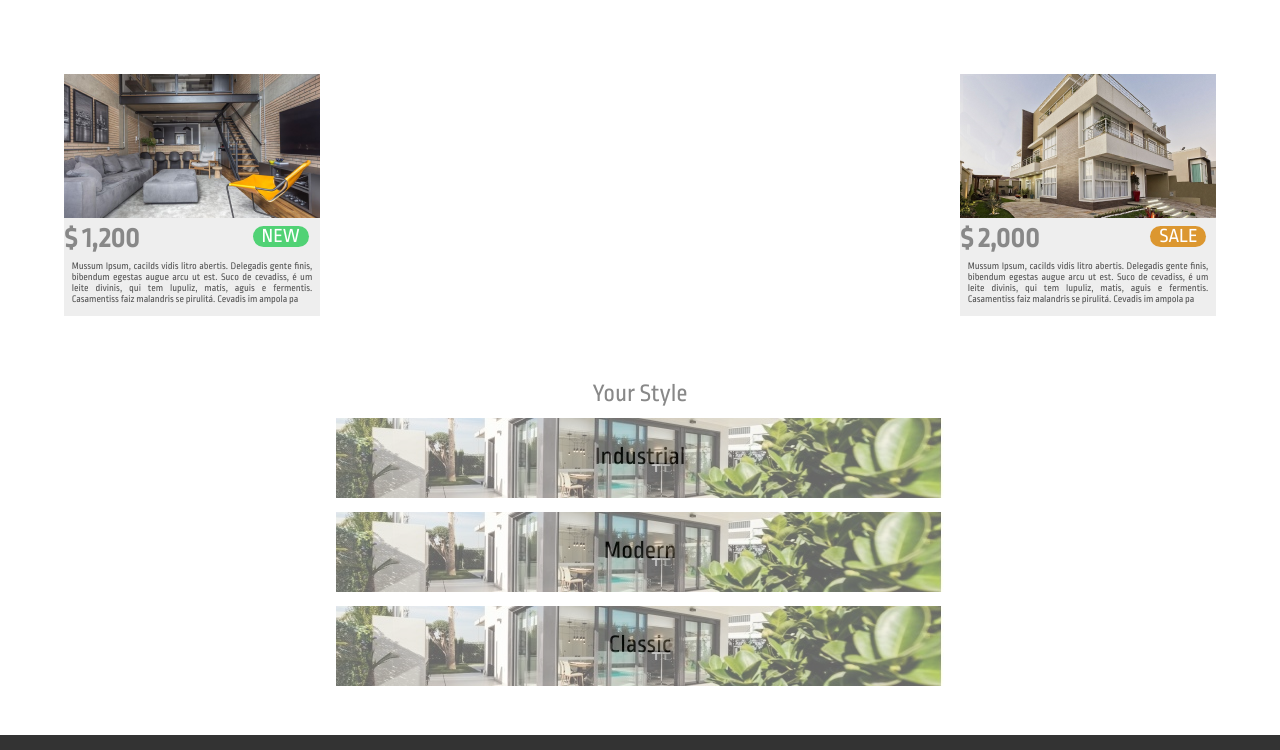
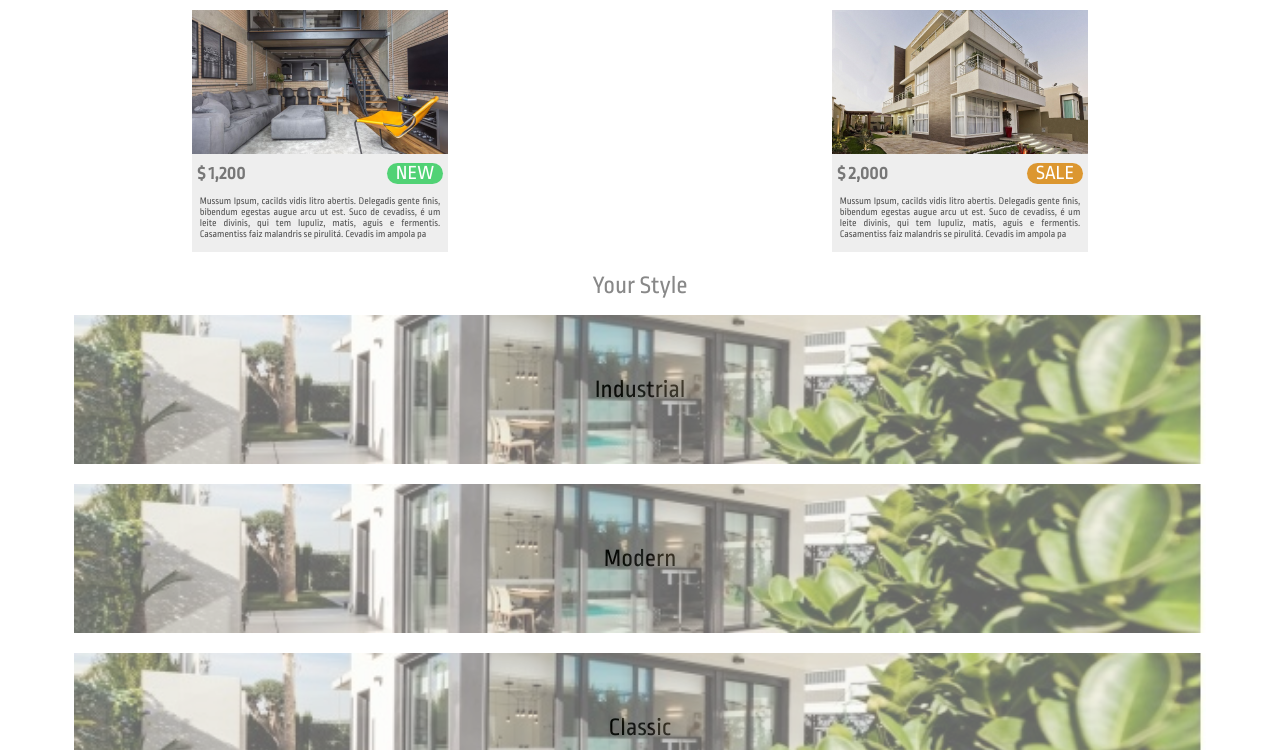
Before and after one commit to emoreirasj/projetoLOVT, a plain HTML site: page index.html in a window 1280 px wide. Shown: the part 550-1300 px from the top of the page. Drawn offline with Linux system fonts and the light colour scheme.

Commit message:
Inclusão do display flex no projeto

```diff
--- a/CSS/style.css
+++ b/CSS/style.css
@@ -16,11 +16,12 @@ header {
     margin-bottom: 10px;
     height: 49px;
     box-shadow: 0px 2px 10px rgba(0, 0, 0, 0.25);
+    display: flex;
 }
+
 h1 {
     margin-left: 5%;
     margin-top: 0.5%;
-    display: inline-block;
 }
 
 
@@ -28,13 +29,13 @@ h4 {
     font-size: 10px;
     margin-left: 2px;
     margin-top: 1%;
-    display: inline-block;
+
 }
 
 h2 {
-    margin-left: 70vw;
     margin-top: 0.5%;
-    display: inline-block;
+    margin-left: 75%;
+
 }
 
 .banner {
@@ -45,13 +46,15 @@ h2 {
     width: 90%;
 }
 
+.boxes {
+    display: flex;
+    justify-content: space-around;
+}
 
 .box1 {
     width: 256px;
     height: 242px;
     background-color: #eeeeee;
-    margin: 5%;
-    float: left;
 }
 
 .imagebox1 {
@@ -62,8 +65,7 @@ h2 {
     width: 256px;
     height: 242px;
     background-color: #eeeeee;
-    margin: 5%;
-    float: right
+
 }
 
 .imagebox2 {
@@ -71,13 +73,13 @@ h2 {
 }
 
 .boxdetail {
-    display: inline-block;
-    color: #888888;
-    font-size: 25px;
+    display: flex;
+    justify-content: space-between;
+    margin: 5px;
 
 }
 
-.rightnew{
+.rightnew {
     width: 56px;
     height: 21px;
     font-weight: 400;
@@ -87,8 +89,6 @@ h2 {
     color: #FFFFFF;
     background: #51D275;
     border-radius: 10.5px;
-    margin-left: 250%;
-    margin-top: 6%;
 
 }
 
@@ -102,8 +102,6 @@ h2 {
     color: #FFFFFF;
     background: #dc9730;
     border-radius: 10.5px;
-    margin-left: 240%;
-    margin-top: 6%;
 }
 
 .description {
@@ -131,49 +129,53 @@ h2 {
 
 .rectangle {
     clear: both;
-    width: 90%;
+    width: 90vw;
+    display: flex;
+    flex-direction: column;
+    margin-top: 20px;
     margin-left: auto;
     margin-right: auto;
-    margin-top: 5px;
-    margin-bottom: 5px;
+    display: flex;
+    justify-content: center;
+    align-items: center;
 }
 
 .rectangletext1 {
-    width: 266px;
+    width: 100%;
     height: 33px;
     font-size: 25px;
     text-align: center;
     color: #888888;
-    float: clear;
-    margin-left: auto;
-    margin-right: auto;
+    margin: 10 auto;
 }
 
-.containerInd{
-    width: 608px;
-    margin-left: auto;
-    margin-right: auto;
-    position: relative;
+.containerInd {
+    width: 100%;
+    display: flex;
+    justify-content: center;
+    align-items: center;
 }
 
-.containerModern{
-    width: 608px;
-    margin-left: auto;
-    margin-right: auto;
+.containerModern {
+    width: 100%;
+    display: flex;
+    justify-content: center;
+    align-items: center;
+
 }
 
-.containerClassic{
-    width: 608px;
-    margin-left: auto;
-    margin-right: auto;
+.containerClassic {
+    width: 100%;
+    display: flex;
+    justify-content: center;
+    align-items: center;
+
 }
 
-.containerImg{
+.containerImg {
     filter: opacity(60%);
-    margin-left: auto;
-    margin-right: auto;
-    margin-top: 5px;
-    margin-bottom: 5px;
+    width: 100%;
+    margin: 10px;
 }
 
 .rectangletext {
@@ -181,11 +183,6 @@ h2 {
     text-align: center;
     color: black;
     position: absolute;
-    margin-left: auto;
-    margin-right: auto;
-    width: 608px;
-    height: 80px;
-    margin-top: 30px;
 }
 
 footer {
@@ -197,6 +194,8 @@ footer {
     color: #FFFFFF;
     font-size: 12px;
     text-align: justify;
+    display: flex;
+    justify-content: space-around;
 
 }
 
@@ -231,5 +230,5 @@ footer {
     margin-left: 0;
     margin-right: 5%;
     margin-top: 5px;
- clear: both;
+    clear: both;
 }
```
Also changed, not shown: index.html (+18 -11 lines).
